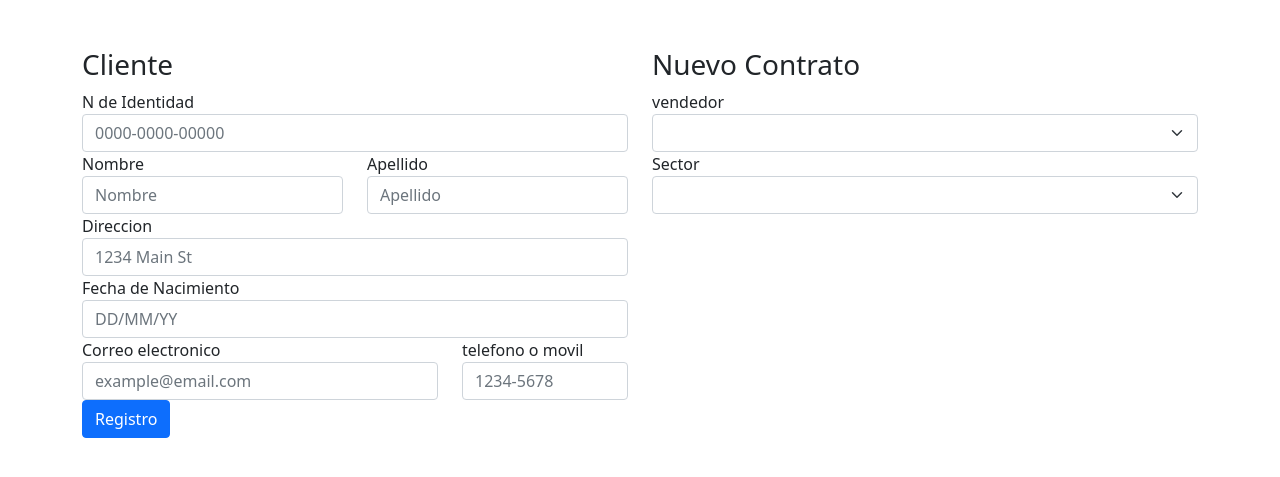
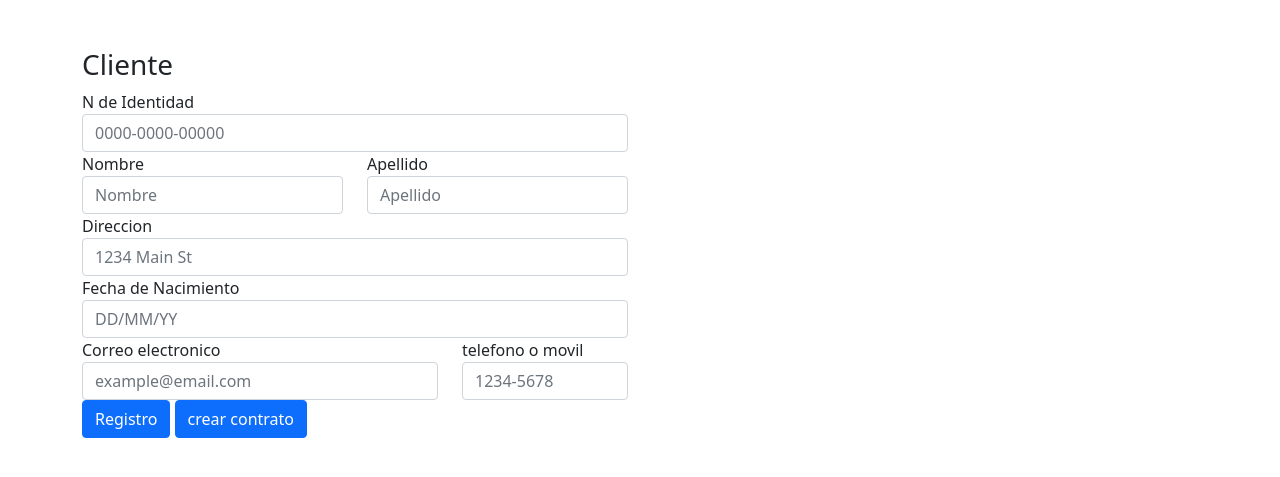
Before and after one commit to DaridDiaz/lotificadora, a Django app: page /cliente/ in a window 1280 px wide. Shown: the part 56-533 px from the top of the page. Run offline with Django 3.2, Linux system fonts and the light colour scheme; lists and menus that the app fills with data are empty.

Commit message:
actualizacion

```diff
--- a/app_lotificadora/models.py
+++ b/app_lotificadora/models.py
@@ -19,14 +19,14 @@ class Cliente(models.Model):
 class Sector(models.Model):
     nombre = models.CharField(max_length=35)
     Cantidad = models.FloatField(default=0)
+    ubicacion = models.CharField(max_length=40, null=True)
 
 class Lote(models.Model):
     nombre = models.CharField(max_length=35)
     sector = models.ForeignKey(Sector,on_delete=models.CASCADE, null=True)
-    ubicacion = models.CharField(max_length=40)
     dimension = models.CharField(max_length=40)
     precio = models.FloatField(default=0)
-    vendido = models.BooleanField()
+    estado = models.BooleanField()
 
 class Vendedor(models.Model):
     dni = models.CharField(max_length=35)
--- a/app_lotificadora/templates/cliente/cliente.html
+++ b/app_lotificadora/templates/cliente/cliente.html
@@ -50,36 +50,21 @@
                     </div>
                 </div>
                 <!-- boton registro -->
-            <a type="submit" class="btn btn-primary" href="{% url 'pago' %}">Registro</a>
+                <button type="submit" class="btn btn-primary">Registro</button>
+                <!-- redireccionar -->
+                <button href="{% url 'cliente' %}" class="btn btn-primary">crear contrato</button>
             </form>
         </div>
-    <!-- contrato -->
+        <!-- tabla de clientes -->
         <div class="col-md-6">
-        <h3>Nuevo Contrato</h3>
-        <!-- seleccion vendedor -->
-            <div>
-                <label for="cbo-vendedor">vendedor</label>
-                <select name="cbo-vendedor" id="cbo-vendedor" class="form-select">
-                    {% for v in Vendedor %}
-                        <option value="{{v.id}}">Vendedor #{{ v.id }} - {{ v.nombre }}</option>
-                    {% endfor %}
-                </select>
-            </div>
-            <div>
-                <label for="cbo-sector">Sector</label>
-                <select name="cbo-sector" id="cbo-sector" class="form-select">
-                    {% for s in sector %}
-                        <option value="{{s.id}}">sector #{{ s.id }} - {{ s.nombre }}</option>
-                    {% endfor %}
-                </select>
-            </div>
         </div>
     </div>
 {% endblock  %}
 
 {% block js %}
     <script>
-        $(function () {
+        $(function ()
+        {
             $('#frm-cliente').on('submit',function(e){
                 $.post('', $(this).serialize(), function (response){
                     notify('success', response.msj);
--- a/app_lotificadora/views.py
+++ b/app_lotificadora/views.py
@@ -1,7 +1,7 @@
 from django.http.response import Http404, HttpResponse
 from django.shortcuts import render
 from django.http import JsonResponse
-from .models import Cuenta, Pago, Cliente, Contrato, Vendedor, Sector
+from .models import Cuenta, Cliente
 
 # Create your views here.
 
@@ -18,15 +18,7 @@ def pago(request):
             cuenta.saldo_pagar -= float(monto)
             cuenta.save()
 
-            Pago.objects.create(
-                movimiento = '1',
-                origen = cuenta.cliente,
-                monto = request.POST.get('txt-monto')
-
-            )
             return JsonResponse({'msj': 'El deposito a sido realizado'})
-
-
         elif accion == '2': #pago a capital
             pass
 
@@ -47,7 +39,8 @@ def cliente(request):
             correo = request.POST.get('txt-correo'),
         )
 
-    return render(request, 'cliente/cliente.html')
+    ctx = {}
+    return render(request, 'cliente/cliente.html', ctx)
 
 def cliente_tabla(request):
     if request.method == 'POST' and request.is_ajax():
--- a/global_templates/base.html
+++ b/global_templates/base.html
@@ -52,14 +52,13 @@
     <script src="https://cdn.jsdelivr.net/npm/bootstrap@5.0.2/dist/js/bootstrap.bundle.min.js" integrity="sha384-MrcW6ZMFYlzcLA8Nl+NtUVF0sA7MsXsP1UyJoMp4YLEuNSfAP+JcXn/tWtIaxVXM" crossorigin="anonymous"></script>
     <script src="https://ajax.googleapis.com/ajax/libs/jquery/3.6.0/jquery.min.js"></script>
     <script src="{% static 'lotificadora/notify.min.js' %}"></script>
-    <script>
-        function notify (style, msg){
-            $.notify.defaults({ className: style });
-            $.notify(msg, {position: 'bottom'});
-        }
-    </script>
     {% block js %}
-
+        <script>
+            function notify (style, msg){
+                $.notify.defaults({ className: style });
+                $.notify(msg, {position: 'bottom'});
+            }
+        </script>
     {% endblock %}
 </body>
 </html>
```
Also changed, not shown: app_lotificadora/migrations/0006_auto_20210730_0339.py (added), db.sqlite3. Lines whose indentation alone changed are shown as unchanged.
